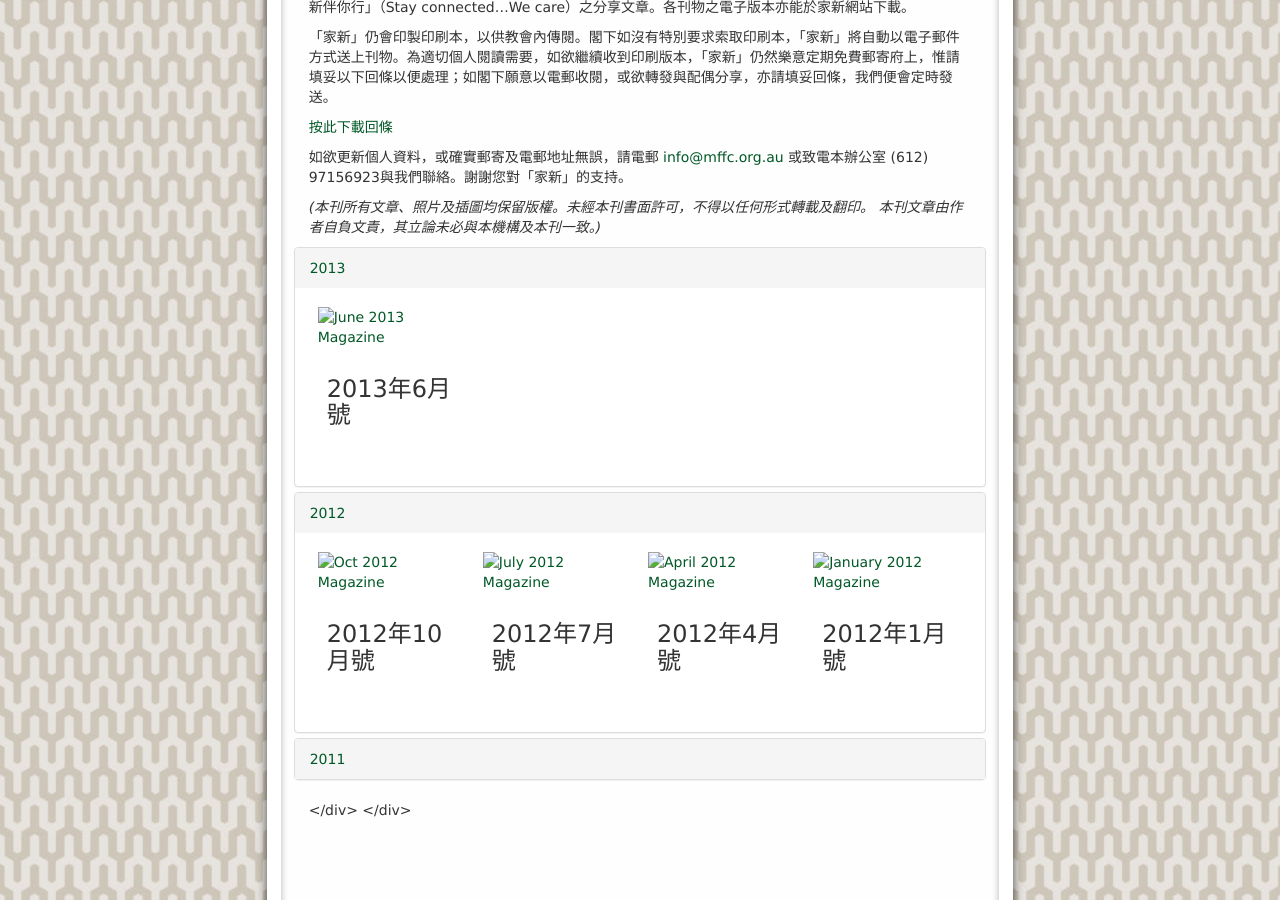
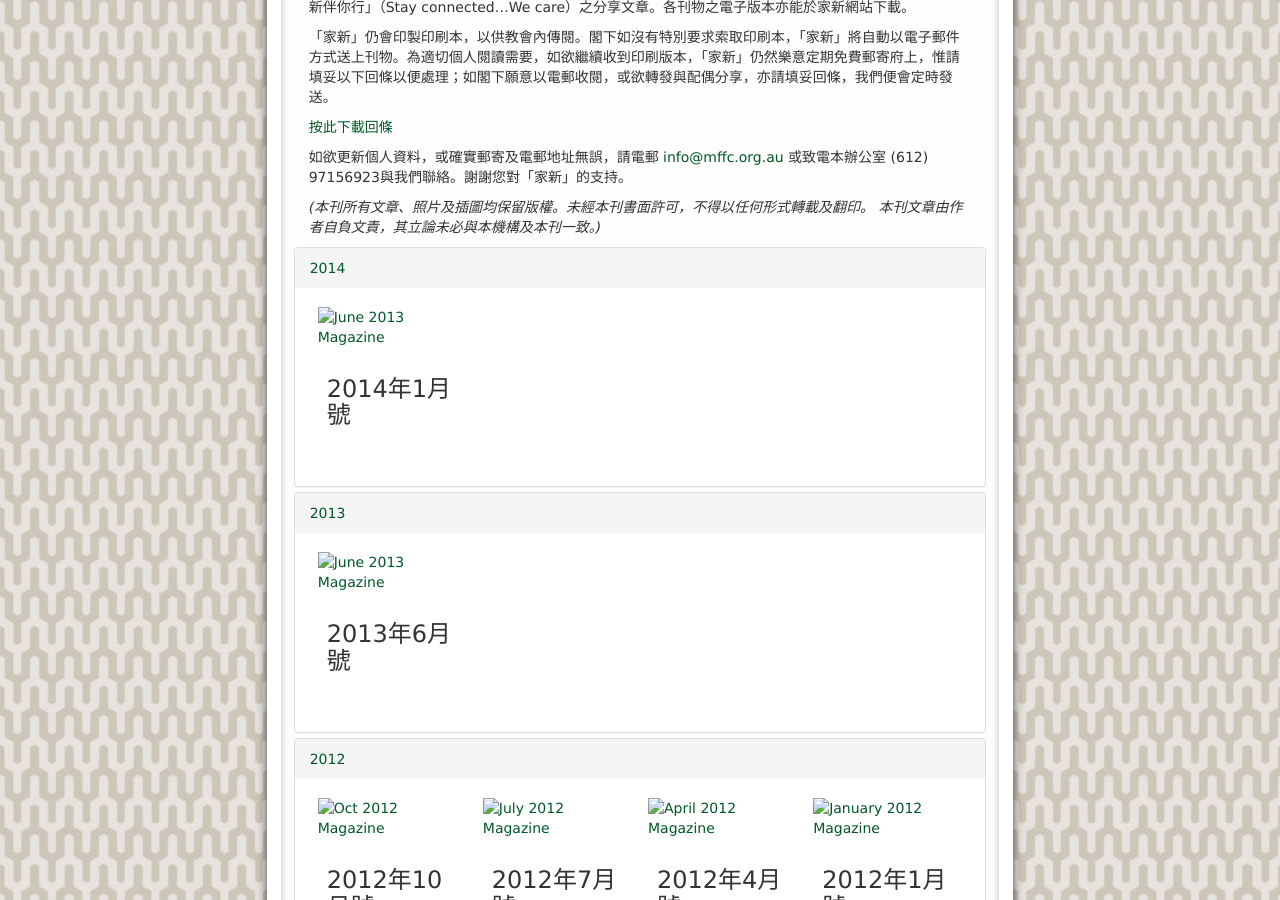
Before and after one commit to mffc/mffc, a Jekyll site: the page built from mag/_posts/2001-01-03-ausmag.md, in a window 1280 px wide and 900 px high, scrolled down 542 px. Built offline with Jekyll 4.4.1, drawn with Linux system fonts in a browser that asks for light colours; nearby versions of some CDN libraries; Markdown is read by kramdown in place of the engine named in the settings.

Commit message:
add Jan 2014 ozmail mag

```diff
--- a/mag/_posts/2001-01-03-ausmag.md
+++ b/mag/_posts/2001-01-03-ausmag.md
@@ -33,6 +33,25 @@ _(本刊所有文章、照片及插圖均保留版權。未經本刊書面許可
 
 <div class="row">
 <div class="panel-group " id="mag-panel">
+<div class="panel panel-default">
+<div class="panel-heading">
+<a data-toggle="collapse" data-parent="#mag-panel" href="#collapse2014">2014</a>
+</div>
+<div id="collapse2014">
+<div class="panel-body">
+<a href="../Au_Newsletter_Jun2013.pdf">
+<div class="col-sm-6 col-md-3">
+<div class="thumbnail">
+<img class="img-responsive" alt="June 2013 Magazine" src="../2013Juna.png">
+<div class="caption">
+<h3>2014年1月號</h3>
+</div>
+</div>
+</div>
+</a>
+</div>
+</div>
+</div>
 <div class="panel panel-default">
 <div class="panel-heading">
 <a data-toggle="collapse" data-parent="#mag-panel" href="#collapse2013">2013</a>
```
